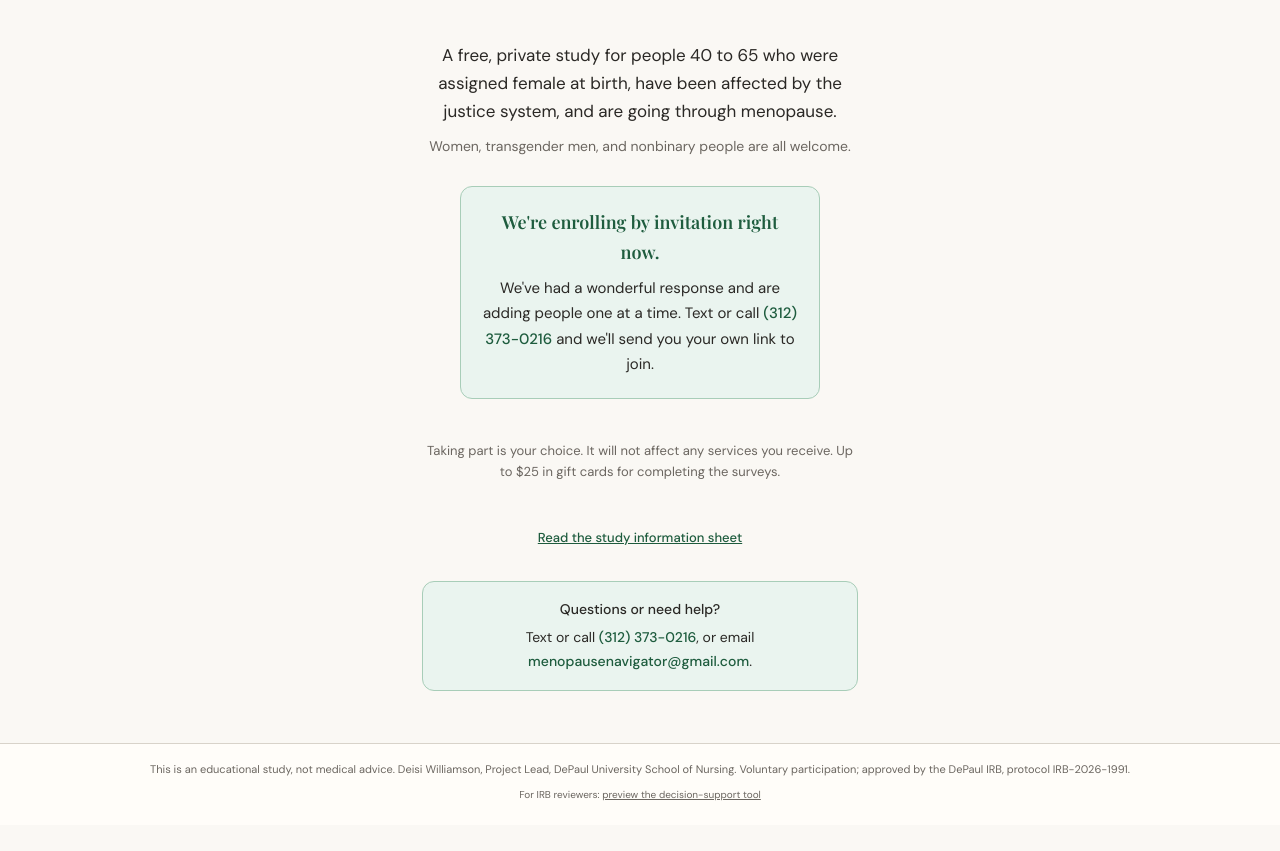
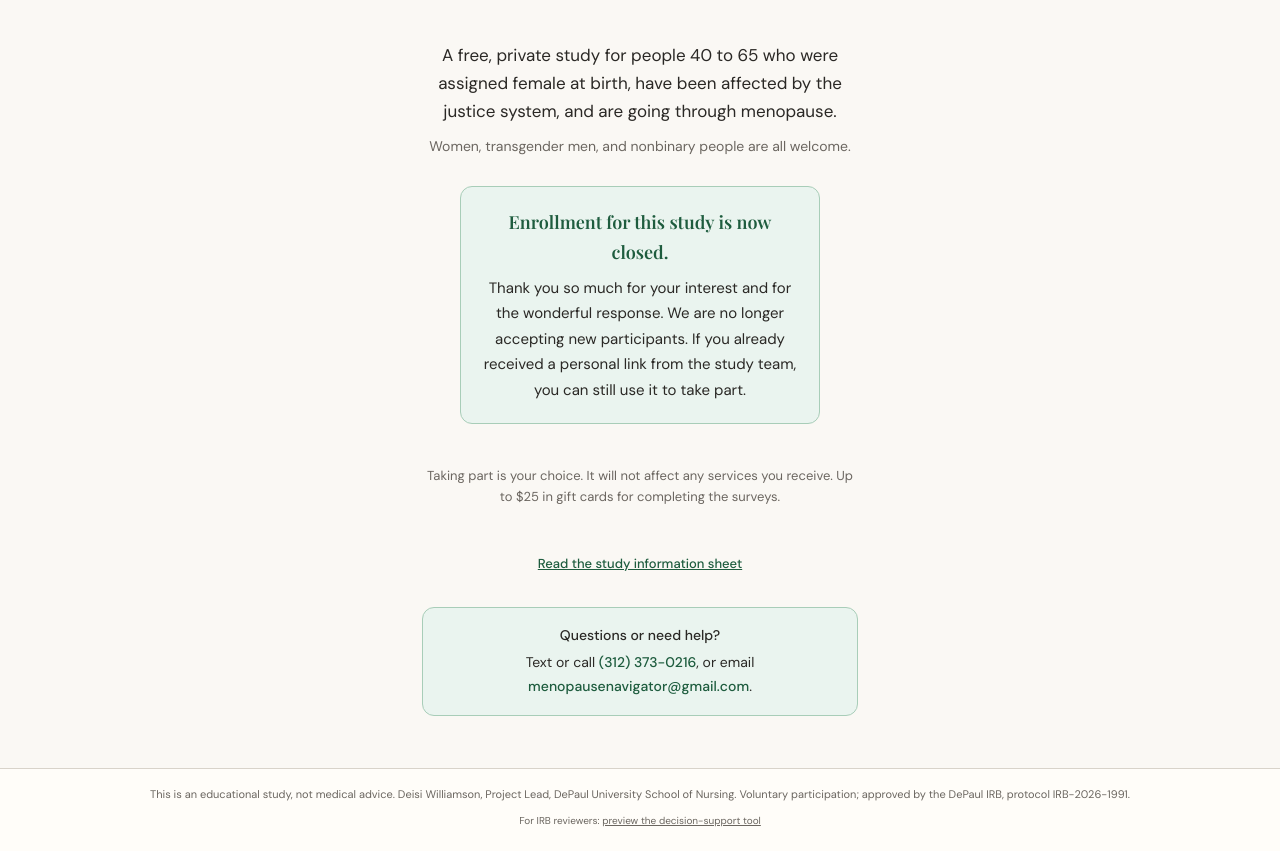
Before and after one commit to deisiwilliamson-r/menopause-navigator-site, a plain HTML site: page index.html in a window 1280 px wide. Shown: the part 76-927 px from the top of the page. Before the commit the page ends 901 px from the top, so only its background shows below. Drawn offline with nearby package versions, Linux system fonts and the light colour scheme; a web font is replaced by a local one.

Commit message:
Add files via upload

```diff
--- a/index.html
+++ b/index.html
@@ -52,10 +52,10 @@ body{font-family:'DM Sans',sans-serif;background:var(--cream);color:var(--ch);mi
   <p class="intro">A free, private study for people 40 to 65 who were assigned female at birth, have been affected by the justice system, and are going through menopause.</p>
   <p class="welcome">Women, transgender men, and nonbinary people are all welcome.</p>
 
-  <!-- Invite-only notice: shown by default (fails safe if JS is off) -->
+  <!-- Closed notice: shown by default (fails safe if JS is off) -->
   <div id="inviteNote" class="invite">
-    <strong>We're enrolling by invitation right now.</strong>
-    We've had a wonderful response and are adding people one at a time. Text or call <a href="tel:+13123730216">(312) 373-0216</a> and we'll send you your own link to join.
+    <strong>Enrollment for this study is now closed.</strong>
+    Thank you so much for your interest and for the wonderful response. We are no longer accepting new participants. If you already received a personal link from the study team, you can still use it to take part.
   </div>
 
   <!-- Real survey button: hidden until the access tag is present -->
```
